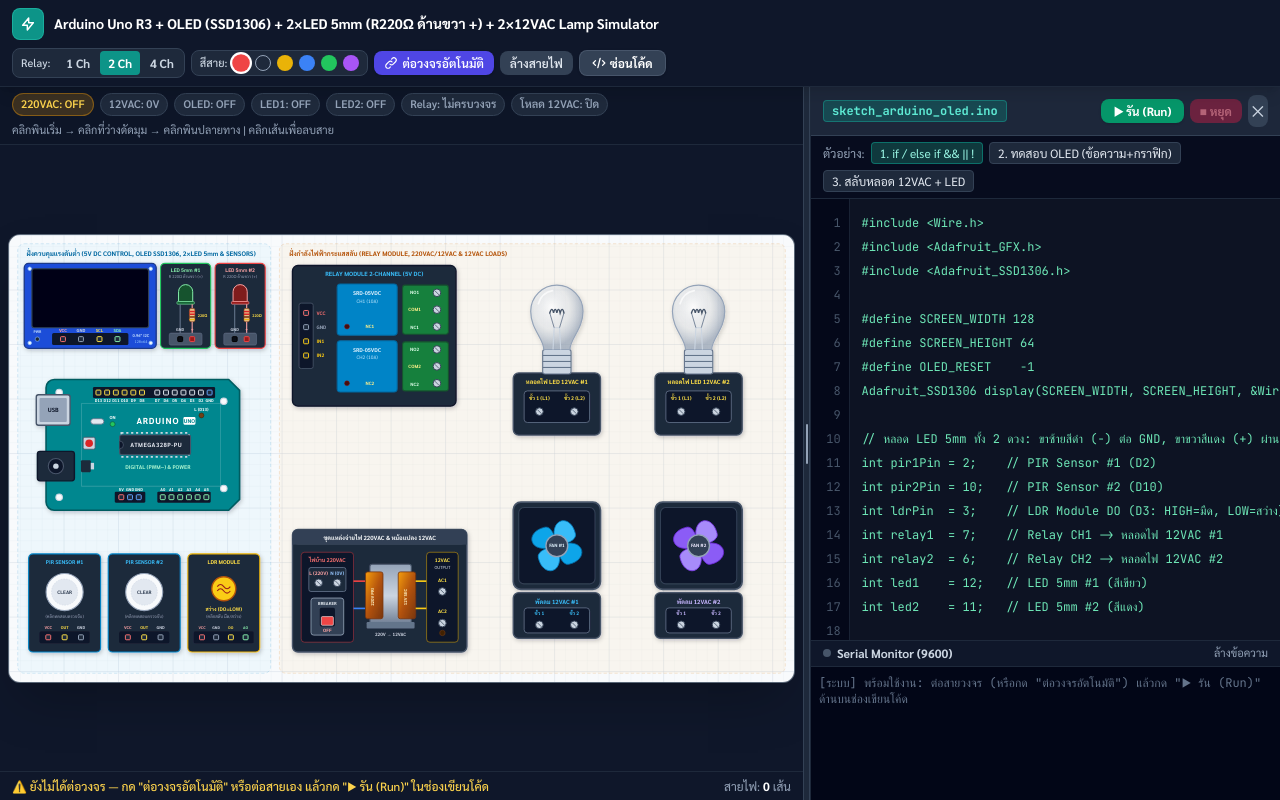
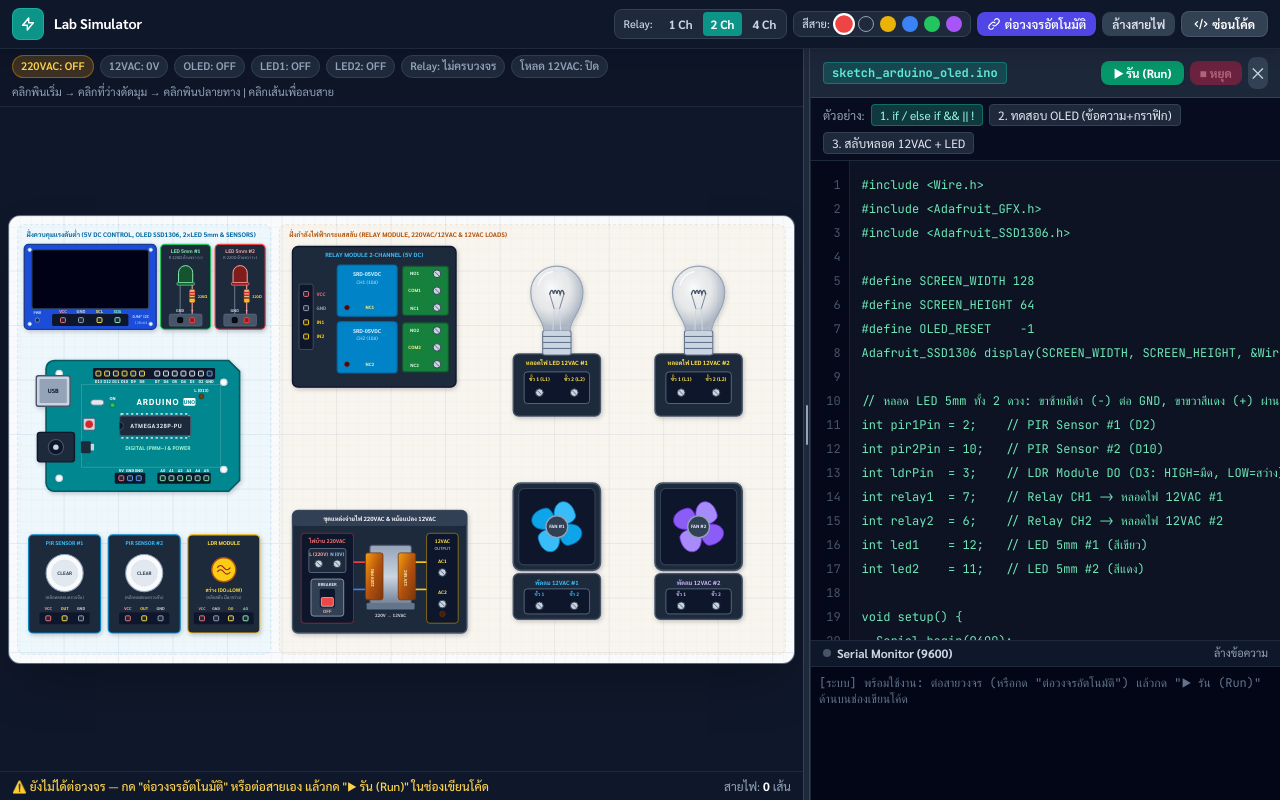
Before and after one commit to baan-son-com/lab-relay, a plain HTML site: page index.html in a window 1280 px wide. Drawn offline with nearby package versions, Linux system fonts and the light colour scheme.

Commit message:
Update index.html

```diff
--- a/index.html
+++ b/index.html
@@ -3,7 +3,7 @@
 <head>
   <meta charset="UTF-8" />
   <meta name="viewport" content="width=device-width, initial-scale=1.0" />
-  <title>Arduino Uno R3 + OLED (SSD1306) + 2×LED 5mm (R220Ω ด้านขวา +) + 2×12VAC Lamp Simulator</title>
+  <title>Lab Simulator</title>
   <script src="https://cdn.tailwindcss.com"></script>
   <link href="https://fonts.googleapis.com/css2?family=Inter:wght@400;500;600;700&family=JetBrains+Mono:wght@400;500;700&family=Sarabun:wght@400;500;600;700&display=swap" rel="stylesheet">
   <style>
@@ -116,7 +116,7 @@
         </svg>
       </div>
       <div>
-        <h1 class="text-sm font-bold text-white leading-tight">Arduino Uno R3 + OLED (SSD1306) + 2×LED 5mm (R220Ω ด้านขวา +) + 2×12VAC Lamp Simulator</h1>
+        <h1 class="text-sm font-bold text-white leading-tight">Lab Simulator</h1>
       </div>
     </div>
 
```
